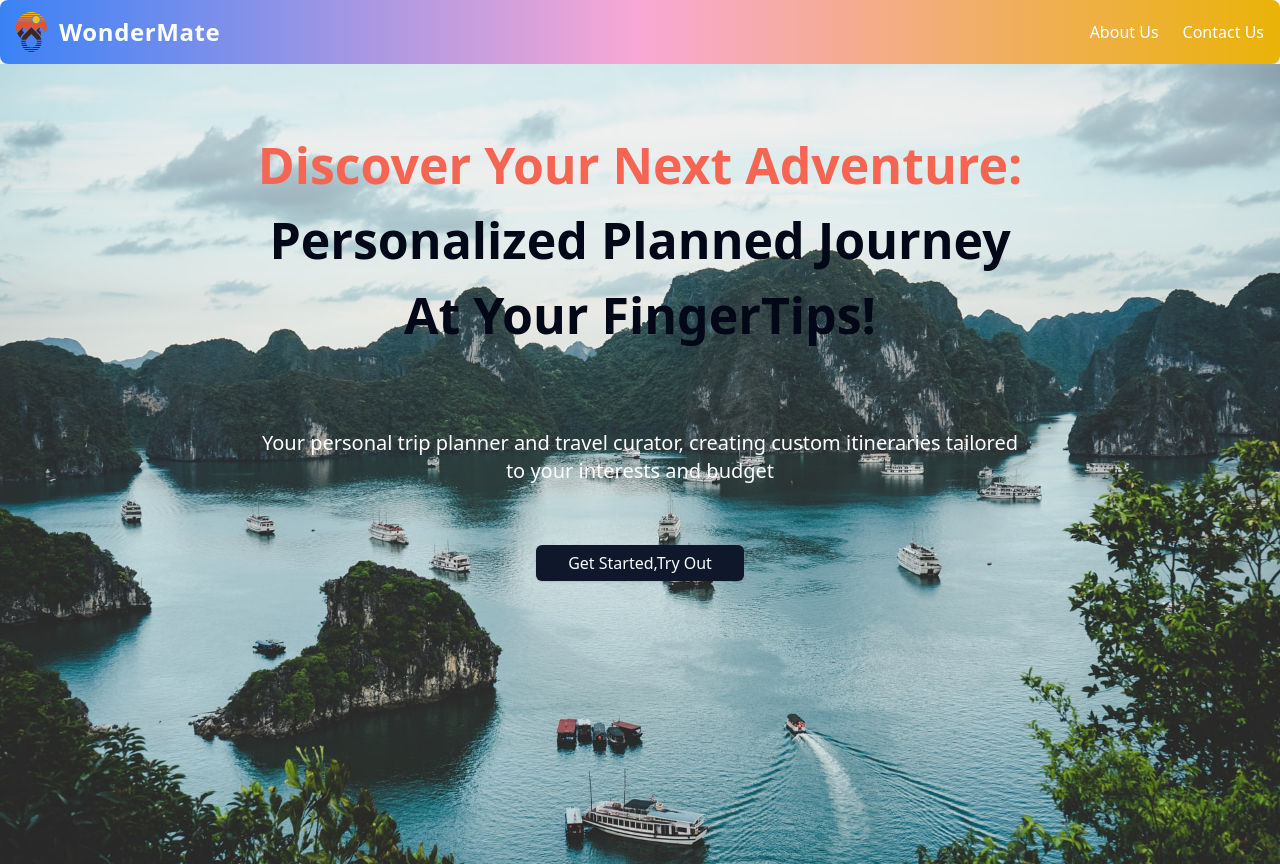
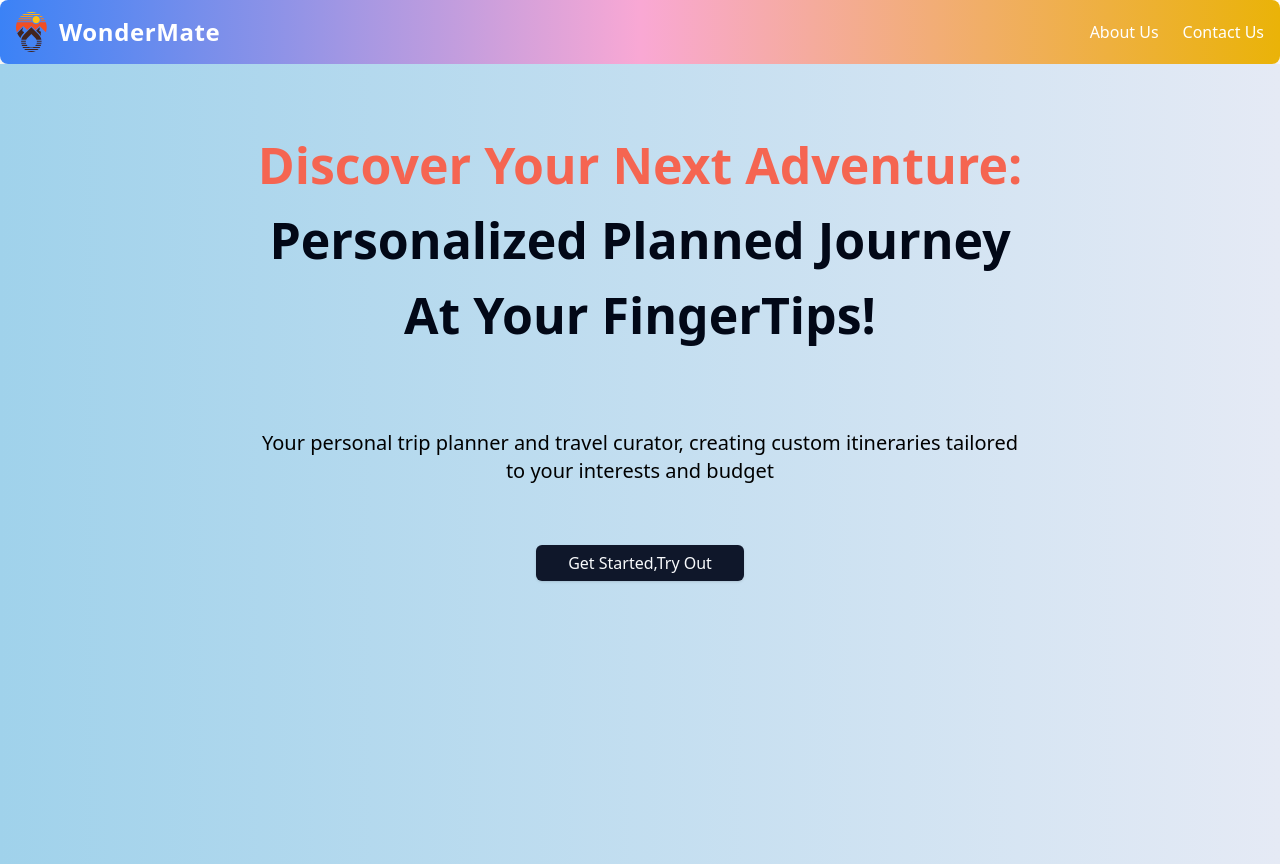
Before and after one commit to WhySeriousKaif/AI-trip-Planner, a React (Vite) app: page / in a window 1280 px wide. Built offline with nearby package versions, Linux system fonts and the light colour scheme.

Commit message:
modified code

```diff
--- a/src/components/custom/Hero.jsx
+++ b/src/components/custom/Hero.jsx
@@ -7,19 +7,20 @@ import { Popover, PopoverTrigger, PopoverContent } from '../ui/popover'
 const Hero = () => {
   return (
     <div
-      className='flex flex-col items-center px-4 sm:px-6 md:px-8 lg:px-16 xl:px-60 gap-6 md:gap-9 bg-cover bg-center'
-      style={{
-        backgroundImage: "url('src/assets/1.jpg')",
-        height: '100vh', // Full viewport height
-        backgroundSize: 'cover', // Ensures the image covers the entire area
-        backgroundPosition: 'center', // Centers the image
-      }}
+      className='flex flex-col items-center px-4 sm:px-6 md:px-8 lg:px-16 xl:px-60 gap-6 md:gap-9 bg-gradient-to-r from-ice-cold to-freeze-purple bg-cover bg-center h-full w-full   '
+      // style={{
+      //   backgroundImage: "url('src/assets/1.jpg')",
+      //   height: '100vh', // Full viewport height
+      //   backgroundSize: 'cover', // Ensures the image covers the entire area
+      //   backgroundPosition: 'center', // Centers the image
+      // }}
+
     >
       <h1 className='font-extrabold text-[28px]    sm:text-[35px] md:text-[42px] lg:text-[50px] text-center mt-8 md:mt-16'>
         <span className='text-[#f56551]'>Discover Your Next Adventure:</span>{' '}
         Personalized Planned Journey At Your FingerTips!
       </h1>
-      <p className='  sm:text-lg  md:text-xl text-white text-center mt-4 md:mt-10 max-w-3xl '>
+      <p className='  sm:text-lg  md:text-xl text-black text-center mt-4 md:mt-10 max-w-3xl '>
         Your personal trip planner and travel curator, creating custom itineraries tailored to your interests and budget
       </p>
       <Link to="/create-trip" className='mt-4 md:mt-6'>
--- a/src/index.css
+++ b/src/index.css
@@ -66,3 +66,10 @@
     @apply bg-background text-foreground;
   }
 }
+html,
+body,
+#root {
+  height: 100%;
+  margin: 0;
+  padding: 0;
+}
```
